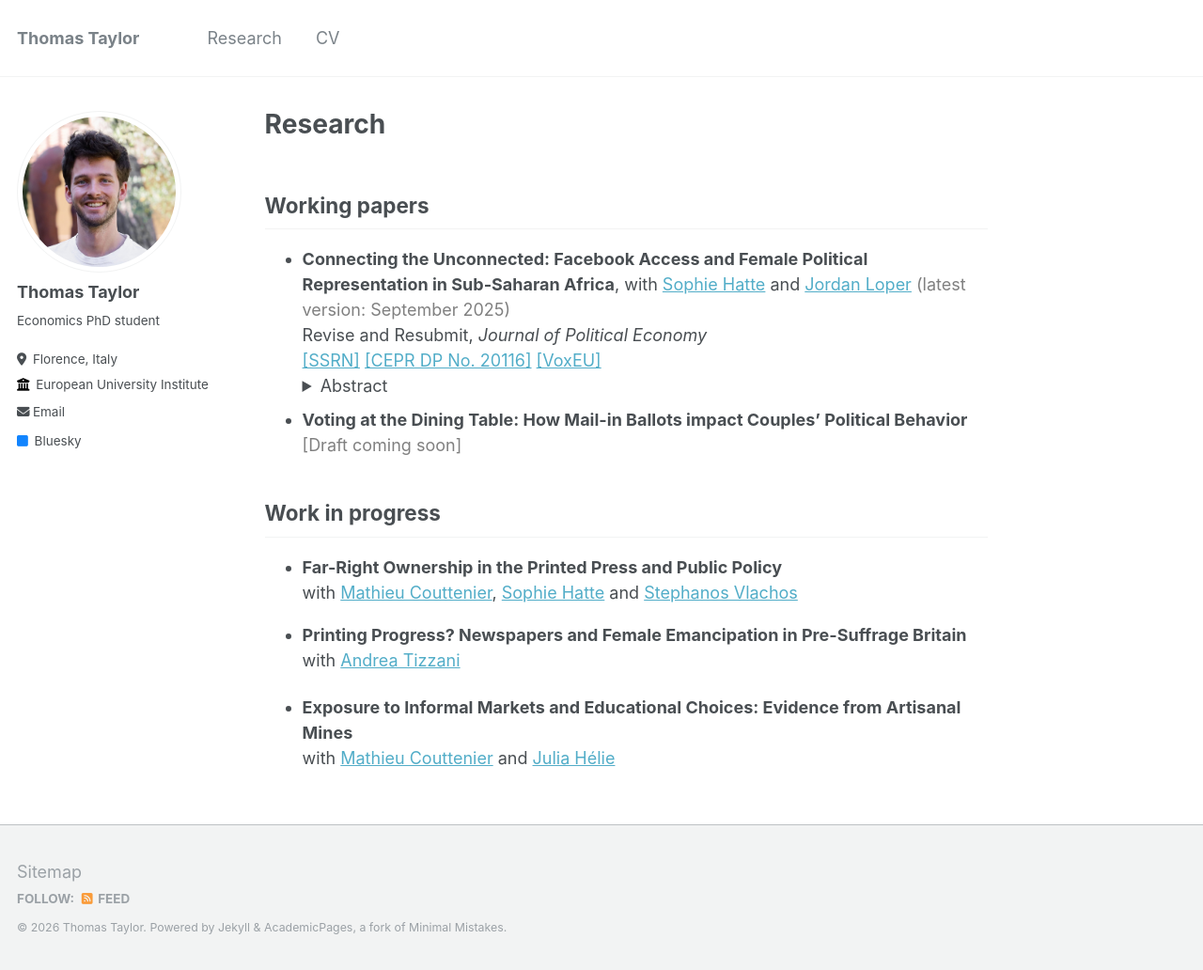
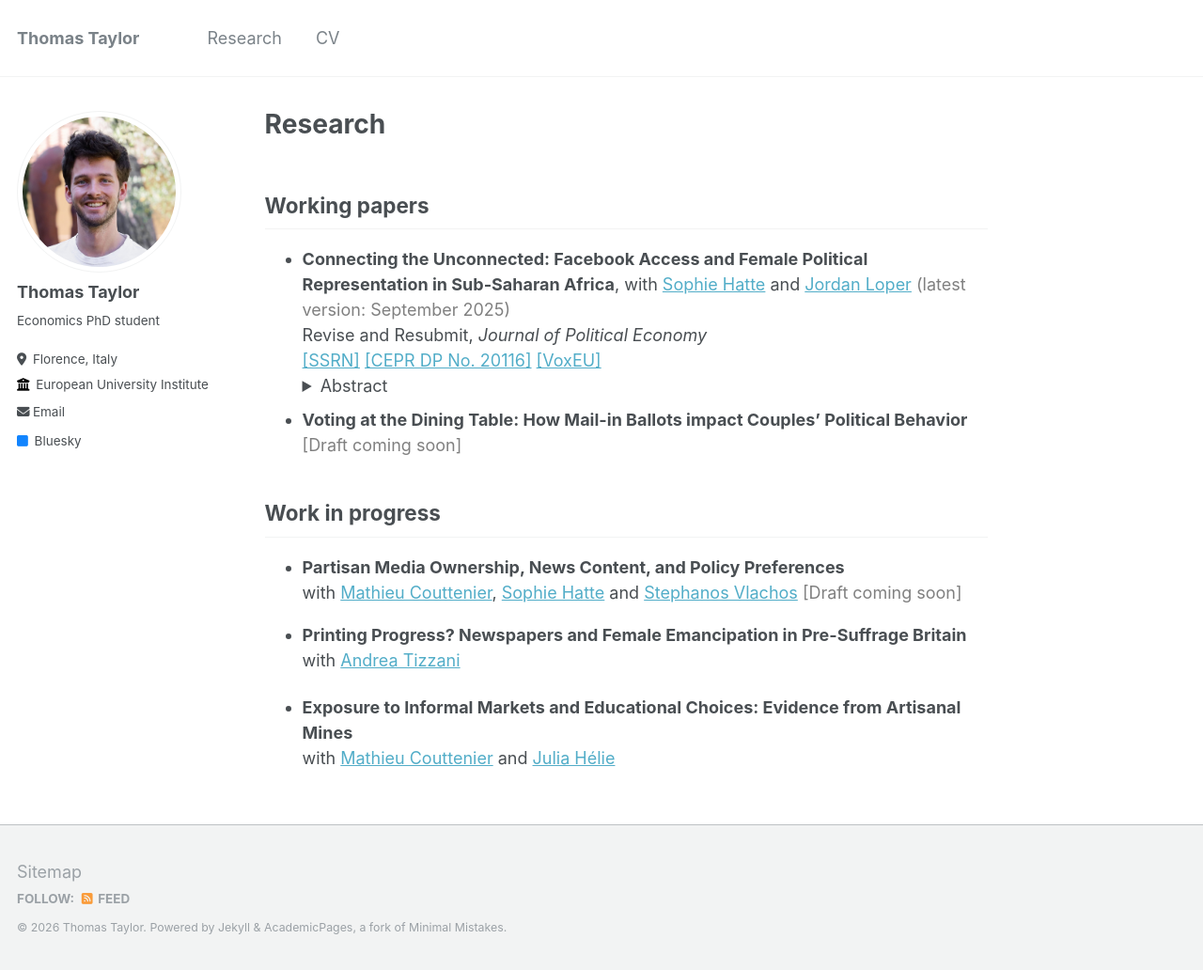
Before and after one commit to thomastaylor-econ/thomastaylor-econ.github.io, a Jekyll site: the page built from _pages/research.md, in a window 1280 px wide and 1032 px high. Shown: the whole window at 94% size. Built offline with Jekyll 4.4.1, drawn with Linux system fonts in a browser that asks for light colours.

Commit message:
Update research.md

```diff
--- a/_pages/research.md
+++ b/_pages/research.md
@@ -24,8 +24,10 @@ author_profile: true
 
 ## Work in progress
 
-- **Far-Right Ownership in the Printed Press and Public Policy**
+- **Partisan Media Ownership, News Content, and Policy Preferences**
 with [Mathieu Couttenier][couttenier_link]{:target="_blank" rel="noopener"}, [Sophie Hatte][hatte_link]{:target="_blank" rel="noopener"} and [Stephanos Vlachos][vlachos_link]{:target="_blank" rel="noopener"}
+<span style="color:gray"> [Draft coming soon] </span>
+
 
 <style>
   .line-break {
```
